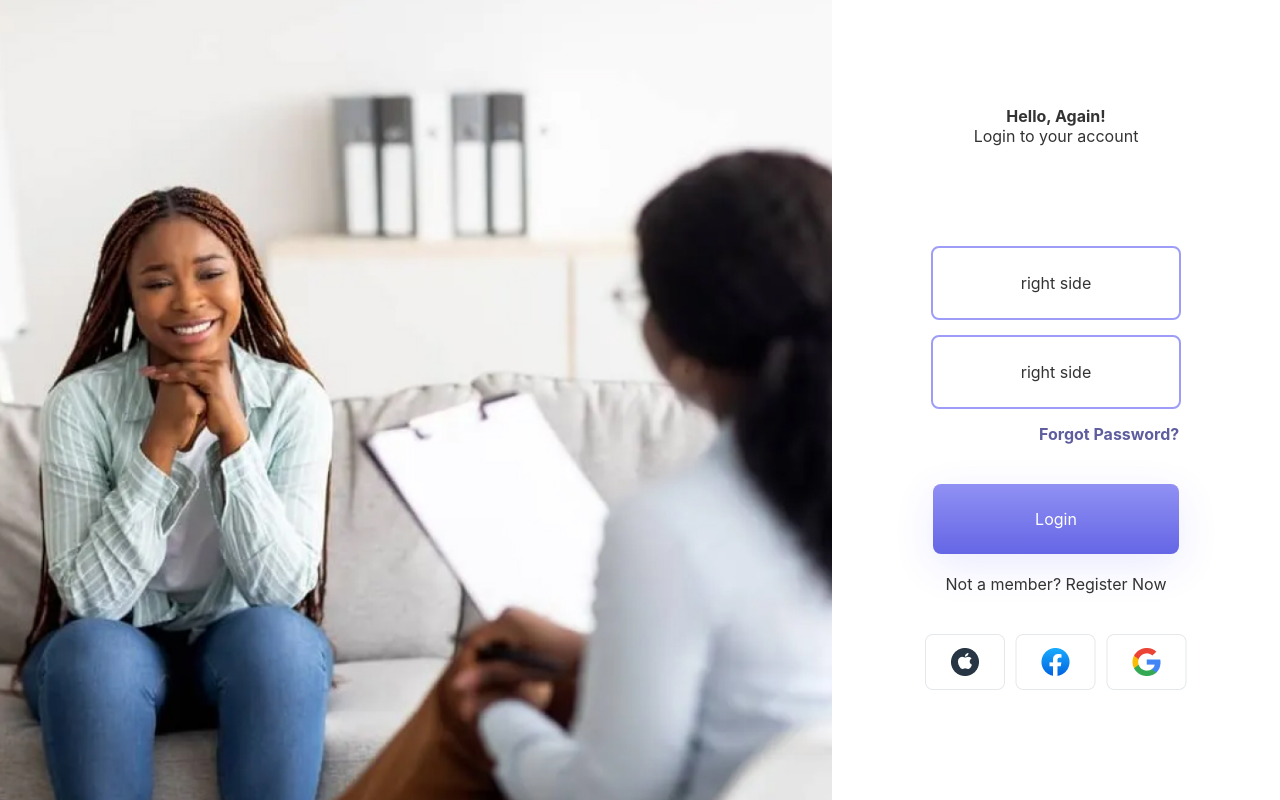
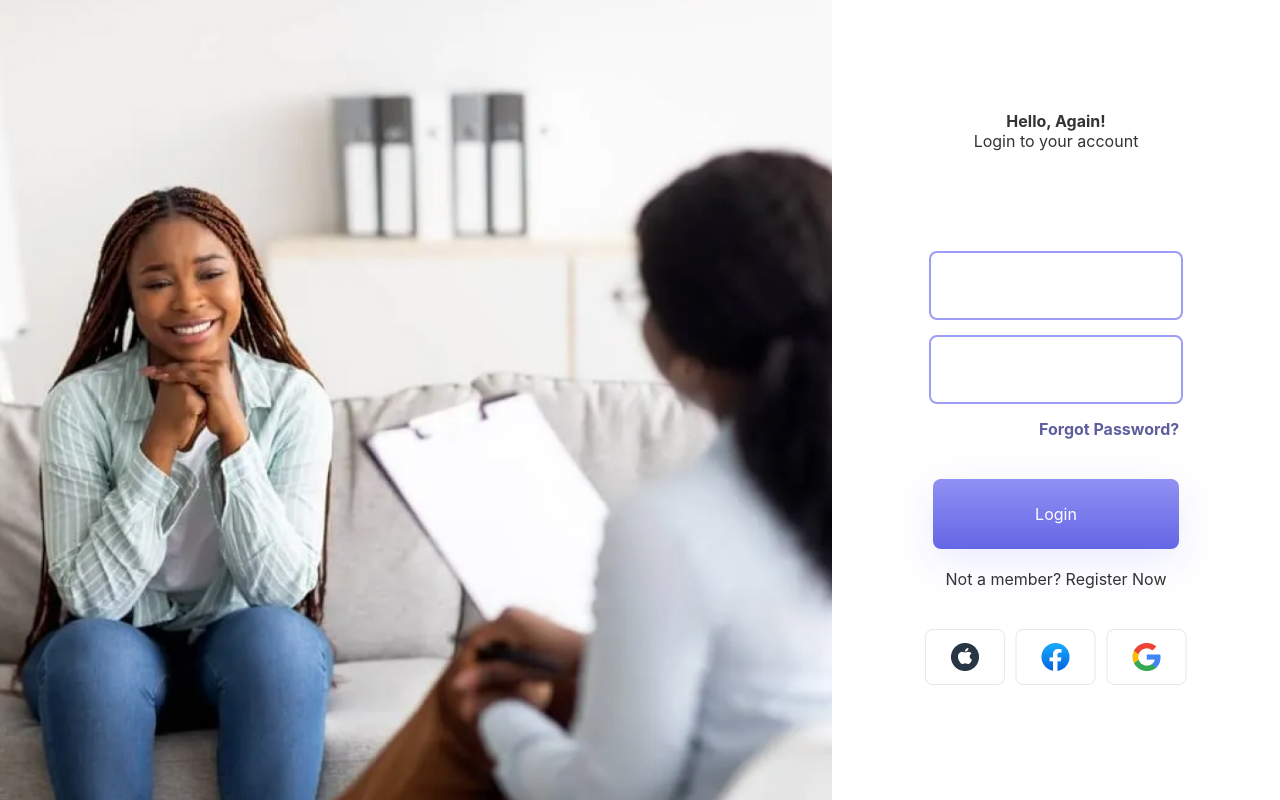
Before and after one commit to Brob81/recoverylinkz-react, a React (Create React App) app: page / in a window 1280 px wide. Built offline with nearby package versions, Linux system fonts and the light colour scheme.

Commit message:
Added text box inputs

```diff
--- a/src/Components/App/App.css
+++ b/src/Components/App/App.css
@@ -87,6 +87,8 @@
   margin-bottom: 15px;
 }
 
+
+
 .login-button {
   color: #fff;
   margin-top: 40px;
--- a/src/Components/Login/Login.js
+++ b/src/Components/Login/Login.js
@@ -13,8 +13,9 @@ function Login() {
             <div class="greeting">Hello, Again!</div>
             <div class="greeting-subtext">Login to your account</div>
           </div>
-          <div class="text-box">right side</div>
-          <div class="text-box">right side</div>
+
+          <input class="text-box" />
+          <input class="text-box" />
           <div class="forgot-password">Forgot Password?</div>
 
           <div class="login-button">Login</div>
```
